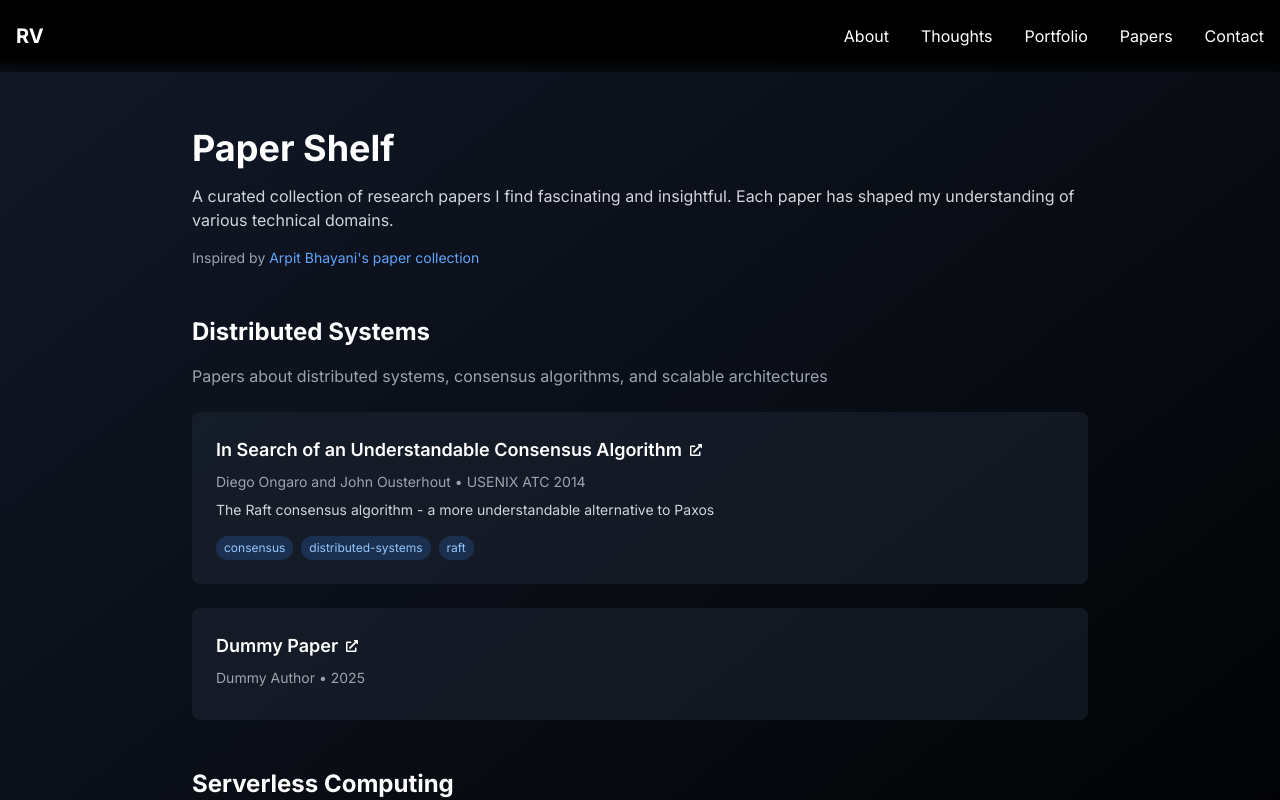
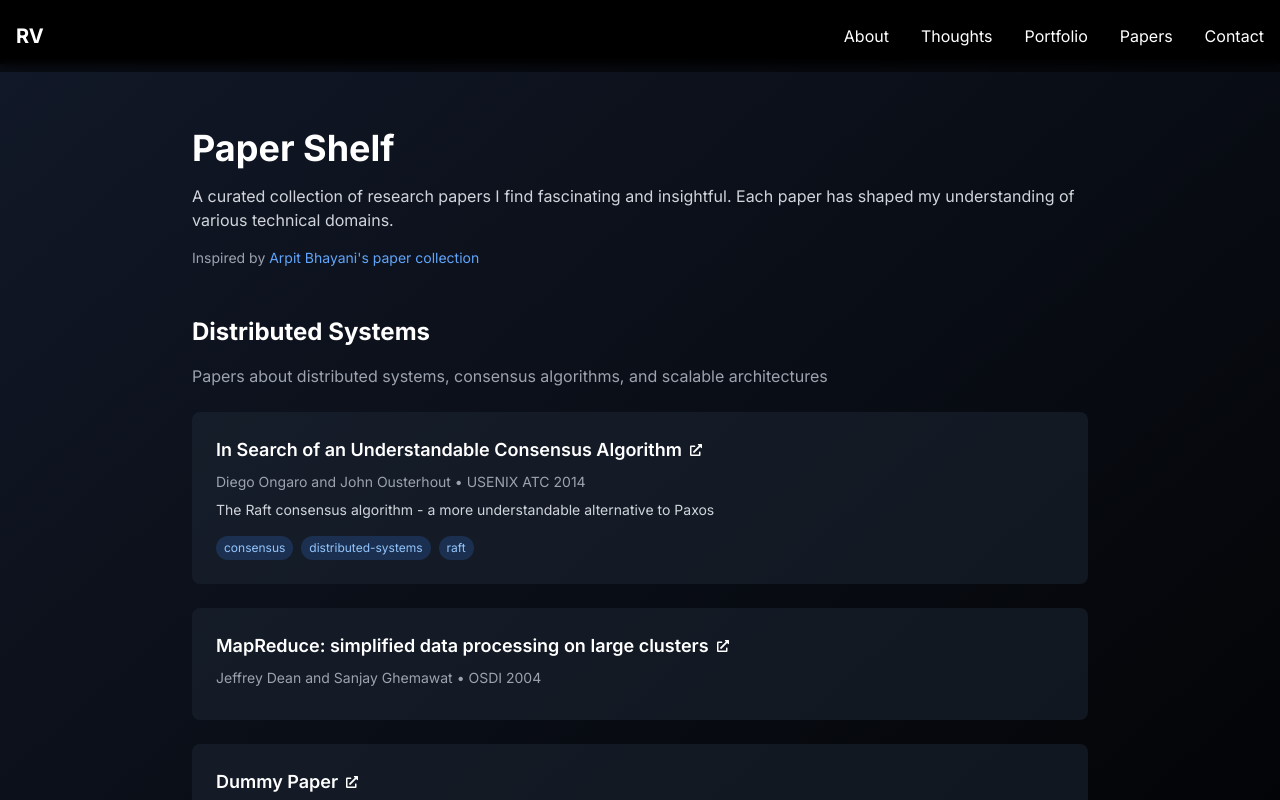
Before and after one commit to rohithv/rohithv.github.io, a Next.js app: page /papershelf in a window 1280 px wide. Shown: the top 800 px of the page. Built offline with nearby package versions, Linux system fonts and the light colour scheme.

Commit message:
add mapreduce paper

```diff
--- a/src/app/papershelf/page.tsx
+++ b/src/app/papershelf/page.tsx
@@ -33,6 +33,14 @@ export default function PaperShelf() {
           link: "https://raft.github.io/raft.pdf",
           notes: "The Raft consensus algorithm - a more understandable alternative to Paxos",
           tags: ["consensus", "distributed-systems", "raft"]
+        },
+        {
+          title: "MapReduce: simplified data processing on large clusters",
+          authors: "Jeffrey Dean and Sanjay Ghemawat",
+          conference: "OSDI",
+          year: 2004,
+          link: "https://www.usenix.org/legacy/events/osdi04/tech/full_papers/dean/dean.pdf",
+          tags: []
         },
         {
             title: "Dummy Paper",
```
